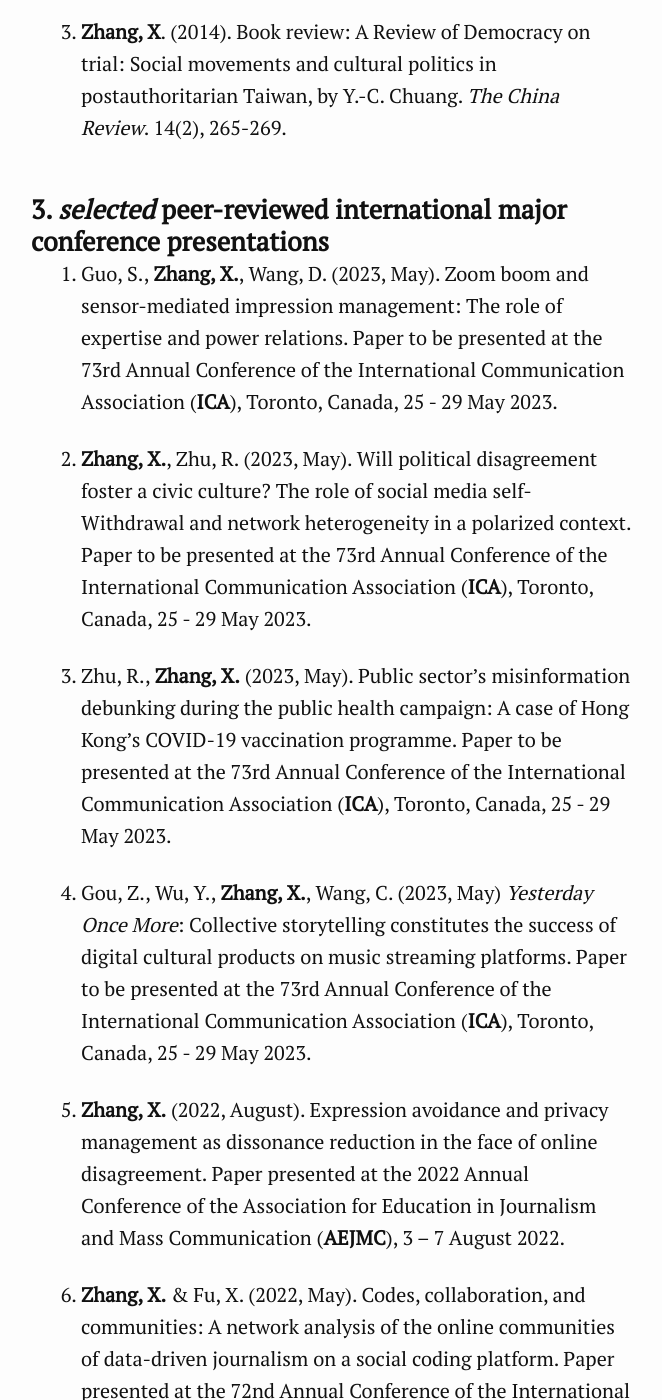
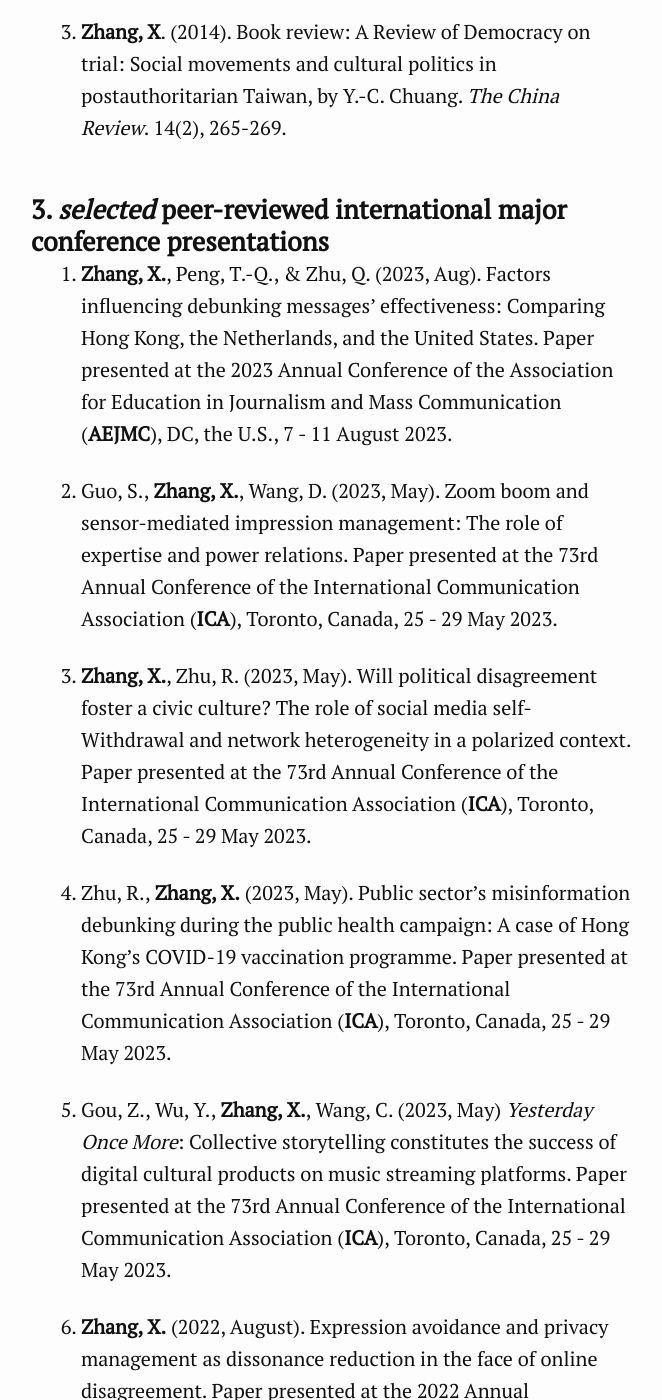
Before and after one commit to xzzhang2/xzzhang2.github.io, a Jekyll site: the page built from pages/pubs.md, in a window 1280 px wide and 1400 px high, scrolled down 9608 px. Shown: the whole window, without its empty margins (309-971 px from the left). Built offline with Jekyll 4.4.1, drawn with Linux system fonts in a browser that asks for light colours.

Commit message:
updating information

```diff
--- a/_config.yml
+++ b/_config.yml
@@ -14,7 +14,7 @@ author: Xinzhi Zhang
 email: xzzhang2@gmail.com
 curriculum:
   name: Curriculum Vitae
-  url: assets/ZHANG_Xinzhi_CV_June2023.pdf
+  url: assets/ZHANG_Xinzhi_CV_Sep2023.pdf
 shortbio: Dr. Xinzhi Zhang is a researcher on digital politics, public health, digital journalism, and computational social science.
 twitter_username: xin_zhi_zhang
 github_username: xzzhang2
--- a/pages/pubs.md
+++ b/pages/pubs.md
@@ -116,13 +116,15 @@ description: Xinzhi Zhang's publications
 
 ### <a name="conferences"></a>3. *selected* peer-reviewed international major conference presentations
 
-1. Guo, S., **Zhang, X.**, Wang, D. (2023, May). Zoom boom and sensor-mediated impression management: The role of expertise and power relations. Paper to be presented at the 73rd Annual Conference of the International Communication Association (**ICA**), Toronto, Canada, 25 - 29 May 2023.
+1. **Zhang, X.**, Peng, T.-Q., & Zhu, Q. (2023, Aug). Factors influencing debunking messages’ effectiveness: Comparing Hong Kong, the Netherlands, and the United States. Paper presented at the 2023 Annual Conference of the Association for Education in Journalism and Mass Communication (**AEJMC**), DC, the U.S., 7 - 11 August 2023.
 
-2. **Zhang, X.**, Zhu, R. (2023, May). Will political disagreement foster a civic culture? The role of social media self-Withdrawal and network heterogeneity in a polarized context. Paper to be presented at the 73rd Annual Conference of the International Communication Association (**ICA**), Toronto, Canada, 25 - 29 May 2023.
+2. Guo, S., **Zhang, X.**, Wang, D. (2023, May). Zoom boom and sensor-mediated impression management: The role of expertise and power relations. Paper presented at the 73rd Annual Conference of the International Communication Association (**ICA**), Toronto, Canada, 25 - 29 May 2023.
 
-3. Zhu, R., **Zhang, X.** (2023, May). Public sector’s misinformation debunking during the public health campaign: A case of Hong Kong’s COVID-19 vaccination programme. Paper to be presented at the 73rd Annual Conference of the International Communication Association (**ICA**), Toronto, Canada, 25 - 29 May 2023.
+3. **Zhang, X.**, Zhu, R. (2023, May). Will political disagreement foster a civic culture? The role of social media self-Withdrawal and network heterogeneity in a polarized context. Paper presented at the 73rd Annual Conference of the International Communication Association (**ICA**), Toronto, Canada, 25 - 29 May 2023.
 
-4. Gou, Z., Wu, Y., **Zhang, X.**, Wang, C. (2023, May) *Yesterday Once More*: Collective storytelling constitutes the success of digital cultural products on music streaming platforms. Paper to be presented at the 73rd Annual Conference of the International Communication Association (**ICA**), Toronto, Canada, 25 - 29 May 2023.
+4. Zhu, R., **Zhang, X.** (2023, May). Public sector’s misinformation debunking during the public health campaign: A case of Hong Kong’s COVID-19 vaccination programme. Paper presented at the 73rd Annual Conference of the International Communication Association (**ICA**), Toronto, Canada, 25 - 29 May 2023.
+
+4. Gou, Z., Wu, Y., **Zhang, X.**, Wang, C. (2023, May) *Yesterday Once More*: Collective storytelling constitutes the success of digital cultural products on music streaming platforms. Paper presented at the 73rd Annual Conference of the International Communication Association (**ICA**), Toronto, Canada, 25 - 29 May 2023.
 
 5. **Zhang, X.** (2022, August). Expression avoidance and privacy management as dissonance reduction in the face of online disagreement. Paper presented at the 2022 Annual Conference of the Association for Education in Journalism and Mass Communication (**AEJMC**), 3 – 7 August 2022.
 
```
Also changed, not shown: index.md (+4 -4 lines), pages/projects.md (+1 -1 lines), 3 other files.
